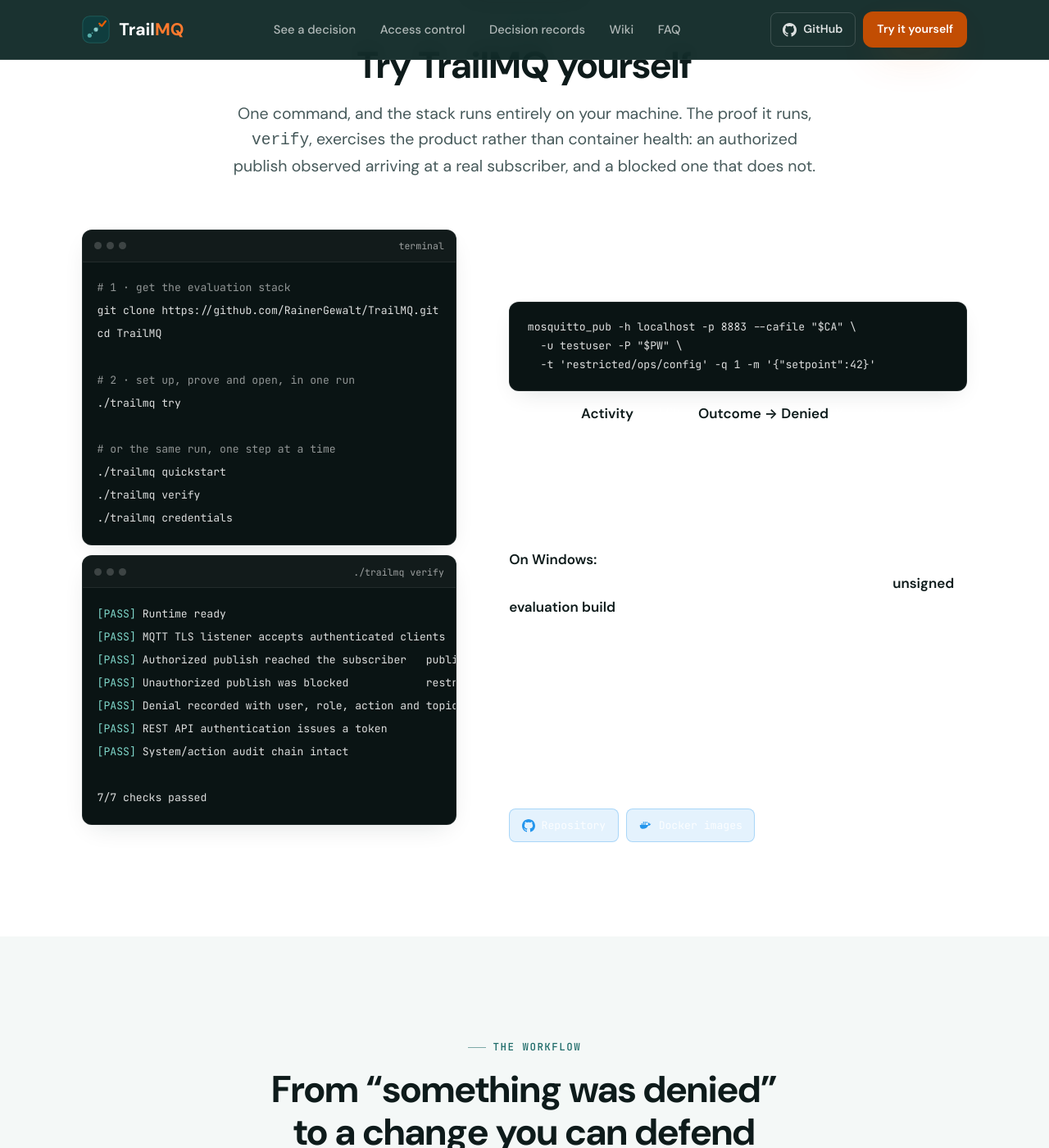
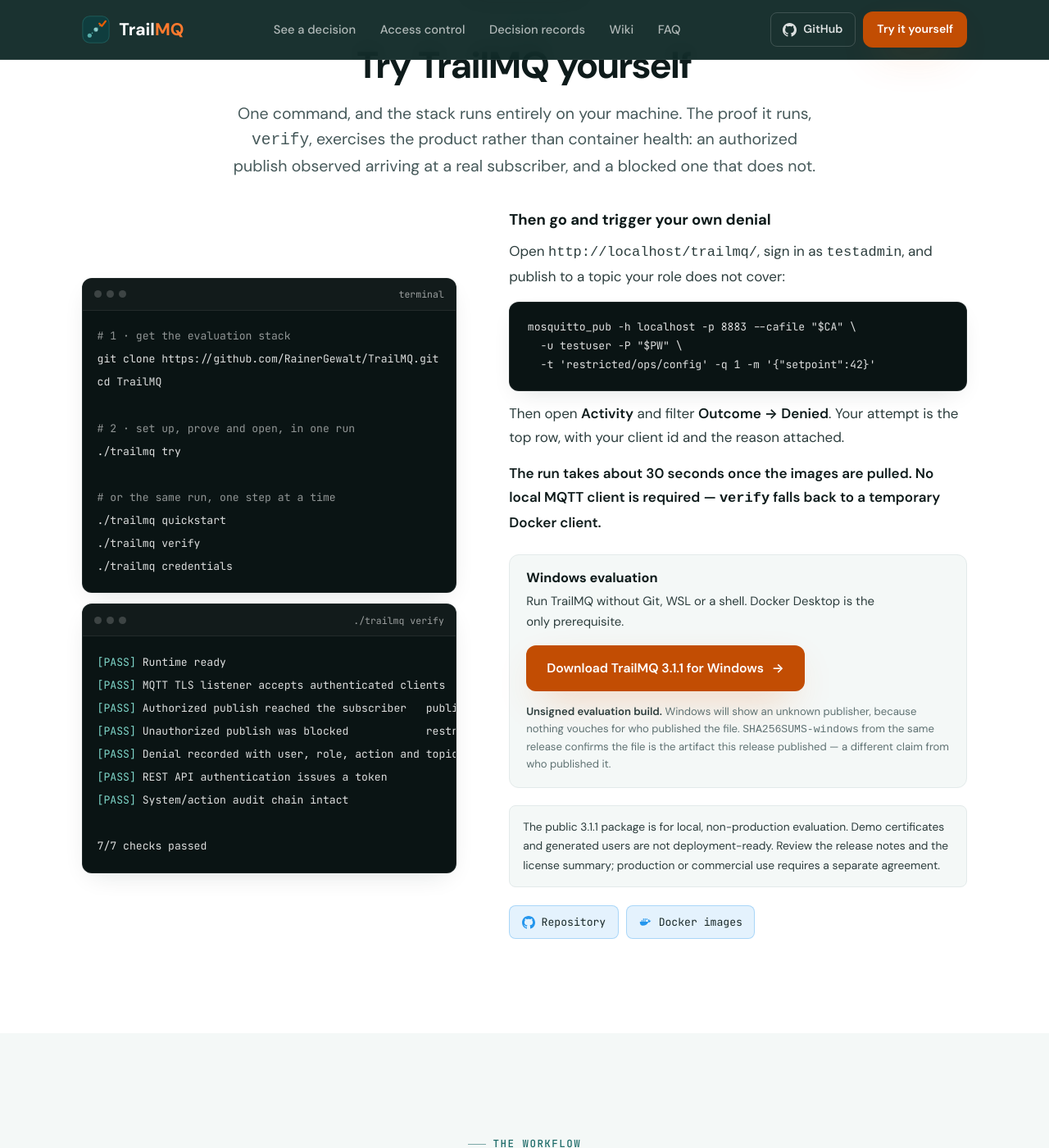
Before and after one commit to RainerGewalt/trailmq_website, a Jekyll site: the page built from index.html, in a window 1280 px wide and 1400 px high, scrolled down 3461 px. Shown: the whole window at 82% size. Built offline with Jekyll 4.4.1, drawn with Linux system fonts in a browser that asks for light colours.

Commit message:
fix(site): make the hands-on column readable, and give Windows a surface
The right-hand column of "Try TrailMQ yourself" was written in white and
placed on the white page background, so it has been invisible since the
section was introduced: the heading, every paragraph, the licence and
non-production note, and the Repository and Docker links. Contrast 1:1. The
section was never section--dark, so the colours were the mistake, not the
placement — they now come from the page's own ink tokens, at 11:1.

That is also why the Windows link could not do its job: it sat inside prose
nobody could read. Windows is the one route that is a download rather than a
command, so it gets a surface of its own — what it needs, the button, and
directly beneath it that this is an unsigned build, that Windows will report
an unknown publisher, and that the checksum shows the file is the published
artifact but not who published it.

The hero keeps selling the problem. This sells the entry.

```diff
--- a/assets/css/landing.css
+++ b/assets/css/landing.css
@@ -953,21 +953,37 @@
   margin-top: 2.5rem;
 }
 .qs-text, .qs-code { min-width: 0; }
-.qs-text p { color: rgba(255,255,255,0.72); margin-bottom: 1rem; line-height: 1.7; }
-.qs-text .accentline { color: #fff; font-weight: 600; }
+/* This column sits on the page background, not inside a dark panel like the
+   code cards beside it. It was written in white, which rendered it invisible
+   on white — heading, prose and the licence note alike. */
+.qs-text p { color: var(--ink-700); margin-bottom: 1rem; line-height: 1.7; }
+.qs-text .accentline { color: var(--ink-900); font-weight: 600; }
 .qs-note {
   margin-top: 1.3rem; padding: 0.85rem 1rem;
-  font-size: 0.86rem; color: rgba(255,255,255,0.6);
-  background: rgba(255,255,255,0.04);
-  border: 1px solid rgba(255,255,255,0.1);
+  font-size: 0.86rem; color: var(--ink-600);
+  background: var(--bg-soft);
+  border: 1px solid var(--line);
   border-radius: var(--r-sm);
 }
+/* Windows is the one route that is a download rather than a command, so it
+   gets a surface instead of a link buried in a paragraph. */
+.qs-download {
+  margin-top: 1.5rem; padding: 1.15rem 1.25rem;
+  background: var(--bg-soft);
+  border: 1px solid var(--line);
+  border-radius: var(--r-md);
+}
+.qs-download h4 { font-size: 1.02rem; color: var(--ink-900); margin-bottom: 0.45rem; }
+.qs-download p { font-size: 0.93rem; margin-bottom: 0.95rem; }
+.qs-download .btn { margin-bottom: 0.85rem; }
+.qs-download .qs-unsigned { margin-bottom: 0; font-size: 0.82rem; color: var(--ink-500); line-height: 1.6; }
+.qs-download .qs-unsigned strong { color: var(--ink-700); }
 .qs-docker { margin-top: 1.4rem; display: flex; flex-wrap: wrap; gap: 0.6rem; }
 .qs-docker a {
   display: inline-flex; align-items: center; gap: 0.5rem;
   padding: 0.55rem 0.9rem;
   font-family: var(--font-mono); font-size: 0.82rem;
-  color: rgba(255,255,255,0.86);
+  color: var(--ink-800);
   background: rgba(36,150,237,0.12);
   border: 1px solid rgba(36,150,237,0.3);
   border-radius: var(--r-sm);
@@ -1487,7 +1503,7 @@
 .limits-extra strong { color: #fff; }
 .limits-extra code { color: var(--teal-200); }
 
-.qs-h3 { font-size: 1.15rem; color: #fff; margin-bottom: 0.8rem; }
+.qs-h3 { font-size: 1.15rem; color: var(--ink-900); margin-bottom: 0.8rem; }
 .code-block--tight { font-size: 0.82rem; margin: 0.8rem 0; }
 
 .faq-q { font-weight: 600; }
--- a/index.html
+++ b/index.html
@@ -194,7 +194,12 @@
   -t 'restricted/ops/config' -q 1 -m '{"setpoint":42}'</code></pre>
         <p>Then open <strong>Activity</strong> and filter <strong>Outcome &rarr; Denied</strong>. Your attempt is the top row, with your client id and the reason attached.</p>
         <p class="accentline">The run takes about 30 seconds once the images are pulled. No local MQTT client is required — <code>verify</code> falls back to a temporary Docker client.</p>
-        <p><strong>On Windows:</strong> <a href="{{ site.product_release_url }}" target="_blank" rel="noopener">TrailMQ-Setup-{{ site.product_version }}.exe</a> does the same without Git, WSL or a shell &mdash; Docker Desktop is the only prerequisite. It is an <strong>unsigned evaluation build</strong>, so Windows will report an unknown publisher: nothing vouches for who published the file. <code>SHA256SUMS-windows</code> from the same release confirms the file is the artifact this release published, which is a different claim from who published it.</p>
+        <div class="qs-download">
+          <h4>Windows evaluation</h4>
+          <p>Run TrailMQ without Git, WSL or a shell. Docker Desktop is the only prerequisite.</p>
+          <a class="btn btn--primary" href="{{ site.product_release_url }}" target="_blank" rel="noopener">Download TrailMQ {{ site.product_version }} for Windows <span aria-hidden="true">&rarr;</span></a>
+          <p class="qs-unsigned"><strong>Unsigned evaluation build.</strong> Windows will show an unknown publisher, because nothing vouches for who published the file. <code>SHA256SUMS-windows</code> from the same release confirms the file is the artifact this release published &mdash; a different claim from who published it.</p>
+        </div>
         <p class="qs-note">The public {{ site.product_version }} package is for local, non-production evaluation. Demo certificates and generated users are not deployment-ready. Review the <a href="{{ site.product_release_url }}" target="_blank" rel="noopener">release notes</a> and the <a href="{{ '/license/' | relative_url }}">license summary</a>; production or commercial use requires a separate agreement.</p>
         <div class="qs-docker">
           <a href="https://github.com/RainerGewalt/TrailMQ" target="_blank" rel="noopener">
```
